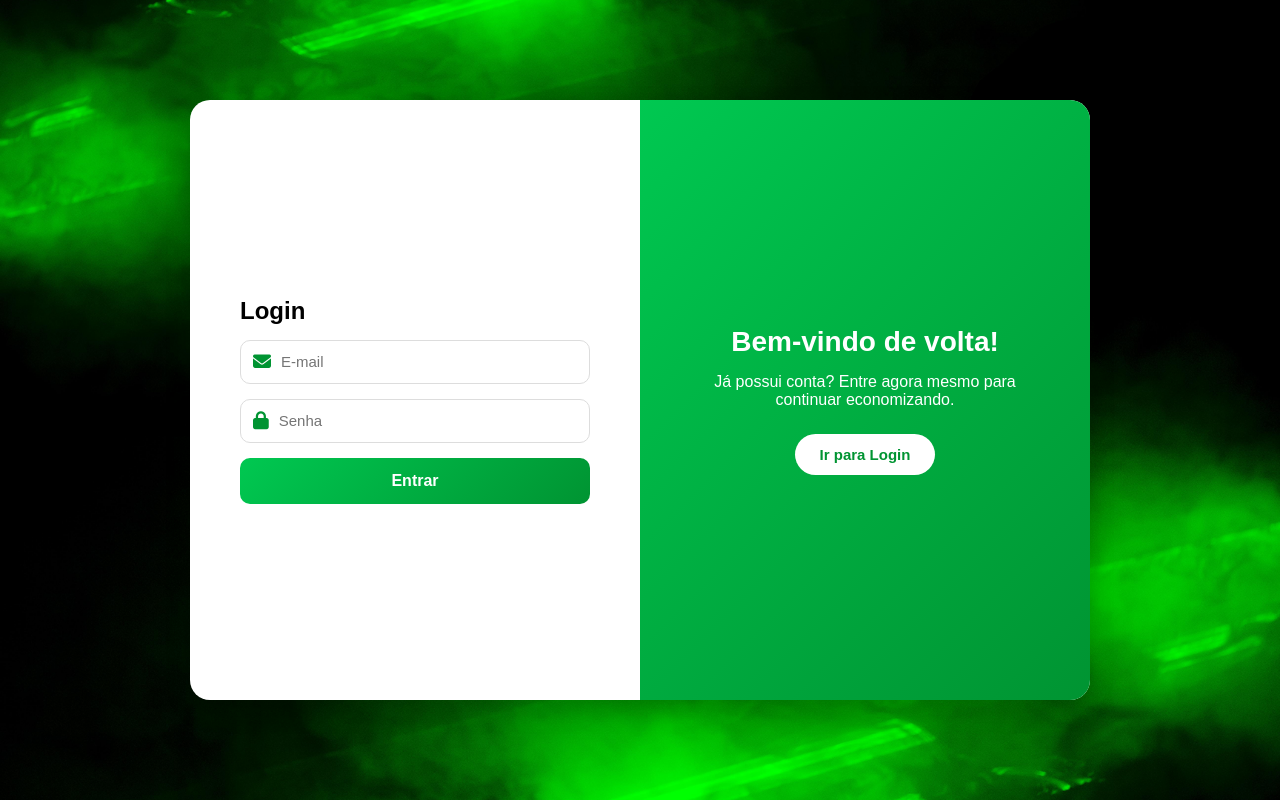
After one commit to PedroTanaka00/PI---ZenWatt, a PHP site: page /pages/cadastro.php in a window 1280 px wide. The commit adds this page. Run offline with PHP 8.4, Linux system fonts and the light colour scheme; some libraries are stand-ins or nearby versions.

Commit message:
tela de cadastro

```diff
--- /dev/null
+++ b/app/pages/cadastro.php
@@ -0,0 +1,292 @@
+<!DOCTYPE html>
+<html lang="pt-BR">
+<head>
+  <meta charset="UTF-8" />
+  <meta name="viewport" content="width=device-width, initial-scale=1.0"/>
+  <title>Cadastro & Login</title>
+  <style>
+    /* Reset */
+    * {
+      margin: 0;
+      padding: 0;
+      box-sizing: border-box;
+      font-family: "Poppins", sans-serif;
+    }
+
+    body {
+      display: flex;
+      justify-content: center;
+      align-items: center;
+      min-height: 100vh;
+      background: url(../assets/images/favicon/banner-login.png) no-repeat center center; background-size: cover; height: 100vh;
+      overflow: hidden;
+    }
+
+    .container {
+      position: relative;
+      width: 900px;
+      max-width: 95%;
+      height: 600px;
+      background: #fff;
+      border-radius: 20px;
+      overflow: hidden;
+      box-shadow: 0 10px 25px rgba(0,0,0,0.2);
+      display: flex;
+    }
+
+    /* Painel que se move */
+    .overlay-container {
+      position: absolute;
+      top: 0;
+      left: 50%;
+      width: 50%;
+      height: 100%;
+      background: linear-gradient(135deg, #00c851, #009432);
+      color: #fff;
+      display: flex;
+      flex-direction: column;
+      justify-content: center;
+      align-items: center;
+      text-align: center;
+      padding: 40px;
+      transition: transform 0.8s ease-in-out;
+      z-index: 1000;
+    }
+
+    .overlay-container h2 {
+      font-size: 28px;
+      margin-bottom: 15px;
+    }
+
+    .overlay-container p {
+      font-size: 16px;
+      margin-bottom: 25px;
+    }
+
+    .overlay-container button {
+      background: #fff;
+      color: #009432;
+      border: none;
+      padding: 12px 25px;
+      border-radius: 25px;
+      font-size: 15px;
+      font-weight: 600;
+      cursor: pointer;
+      transition: 0.3s ease;
+    }
+
+    .overlay-container button:hover {
+      background: #f0f0f0;
+      transform: scale(1.05);
+    }
+
+    /* Containers de forms */
+    .form-container {
+      position: absolute;
+      top: 0;
+      height: 100%;
+      width: 50%;
+      padding: 50px;
+      display: flex;
+      justify-content: center;
+      align-items: center;
+      transition: all 0.8s ease-in-out;
+    }
+
+    .form {
+      width: 100%;
+      display: flex;
+      flex-direction: column;
+      gap: 15px;
+    }
+
+    .input-group {
+      display: flex;
+      align-items: center;
+      border: 1px solid #ddd;
+      border-radius: 10px;
+      padding: 12px;
+      transition: 0.3s;
+    }
+
+    .input-group:focus-within {
+      border-color: #00c851;
+      box-shadow: 0 0 8px rgba(0,200,81,0.3);
+    }
+
+    .input-group i {
+      color: #009432;
+      margin-right: 10px;
+      font-size: 18px;
+    }
+
+    .input-group input {
+      border: none;
+      outline: none;
+      flex: 1;
+      font-size: 15px;
+      background: transparent;
+    }
+
+    .submit-btn {
+      background: linear-gradient(135deg, #00c851, #009432);
+      border: none;
+      padding: 14px;
+      border-radius: 10px;
+      color: #fff;
+      font-size: 16px;
+      font-weight: 600;
+      cursor: pointer;
+      transition: 0.3s ease;
+    }
+
+    .submit-btn:hover {
+      transform: scale(1.05);
+      background: linear-gradient(135deg, #009432, #007a2f);
+    }
+
+    /* Botões de tensão residencial */
+    .tensao-options {
+      display: flex;
+      gap: 15px;
+      justify-content: center;
+    }
+
+    .tensao-btn {
+      flex: 1;
+      padding: 12px;
+      border: 2px solid #009432;
+      border-radius: 10px;
+      background: #fff;
+      cursor: pointer;
+      font-weight: 600;
+      transition: 0.3s;
+    }
+
+    .tensao-btn:hover {
+      background: #f0f0f0;
+    }
+
+    .tensao-btn.active {
+      background: #009432;
+      color: #fff;
+    }
+
+    /* Posição inicial */
+    .login-container {
+      left: 0;
+      z-index: 2;
+    }
+
+    .register-container {
+      left: 0;
+      opacity: 0;
+      z-index: 1;
+    }
+
+    /* Ativando cadastro */
+    .container.active .login-container {
+      transform: translateX(100%);
+      opacity: 0;
+      z-index: 1;
+    }
+
+    .container.active .register-container {
+      transform: translateX(100%);
+      opacity: 1;
+      z-index: 2;
+    }
+
+    .container.active .overlay-container {
+      transform: translateX(-100%);
+    }
+
+  </style>
+  <script src="https://kit.fontawesome.com/2c36e9b7b1.js" crossorigin="anonymous"></script>
+</head>
+<body>
+
+  <div class="container" id="container" >
+    <!-- Form de Login -->
+    <div class="form-container login-container">
+      <form class="form">
+        <h2>Login</h2>
+        <div class="input-group">
+          <i class="fas fa-envelope"></i>
+          <input type="email" placeholder="E-mail">
+        </div>
+        <div class="input-group">
+          <i class="fas fa-lock"></i>
+          <input type="password" placeholder="Senha">
+        </div>
+        <button class="submit-btn">Entrar</button>
+      </form>
+    </div>
+
+    <!-- Form de Cadastro -->
+    <div class="form-container register-container">
+      <form class="form">
+        <h2>Cadastrar</h2>
+        <div class="input-group">
+          <i class="fas fa-user"></i>
+          <input type="text" placeholder="Nome completo">
+        </div>
+        <div class="input-group">
+          <i class="fas fa-envelope"></i>
+          <input type="email" placeholder="E-mail">
+        </div>
+        <div class="input-group">
+          <i class="fas fa-phone"></i>
+          <input type="tel" placeholder="Telefone">
+        </div>
+        <div class="tensao-options">
+          <button type="button" class="tensao-btn" onclick="selectTensao(this)">110V</button>
+          <button type="button" class="tensao-btn" onclick="selectTensao(this)">220V</button>
+        </div>
+        <div class="input-group">
+          <i class="fas fa-lock"></i>
+          <input type="password" placeholder="Senha">
+        </div>
+        <div class="input-group">
+          <i class="fas fa-lock"></i>
+          <input type="password" placeholder="Confirmar Senha">
+        </div>
+        <button class="submit-btn">Cadastrar</button>
+      </form>
+    </div>
+
+    <!-- Overlay -->
+    <div class="overlay-container" id="overlay">
+      <h2 id="overlayTitle">Bem-vindo de volta!</h2>
+      <p id="overlayText">Já possui conta? Entre agora mesmo para continuar economizando.</p>
+      <button id="toggleBtn">Ir para Login</button>
+    </div>
+  </div>
+
+  <script>
+    const container = document.getElementById("container");
+    const toggleBtn = document.getElementById("toggleBtn");
+    const overlayTitle = document.getElementById("overlayTitle");
+    const overlayText = document.getElementById("overlayText");
+
+    toggleBtn.addEventListener("click", () => {
+      container.classList.toggle("active");
+      if (container.classList.contains("active")) {
+        overlayTitle.textContent = "Olá, amigo!";
+        overlayText.textContent = "Ainda não tem conta? Cadastre-se e comece agora mesmo.";
+        toggleBtn.textContent = "Ir para Cadastro";
+      } else {
+        overlayTitle.textContent = "Bem-vindo de volta!";
+        overlayText.textContent = "Já possui conta? Entre agora mesmo para continuar economizando.";
+        toggleBtn.textContent = "Ir para Login";
+      }
+    });
+
+    function selectTensao(btn) {
+      document.querySelectorAll(".tensao-btn").forEach(b => b.classList.remove("active"));
+      btn.classList.add("active");
+    }
+  </script>
+
+</body>
+</html>
```
Also changed, not shown: app/assets/css/style.css (+97 -0 lines), app/index.php (+13 -79 lines), app/assets/css/cadastro.css (added).
